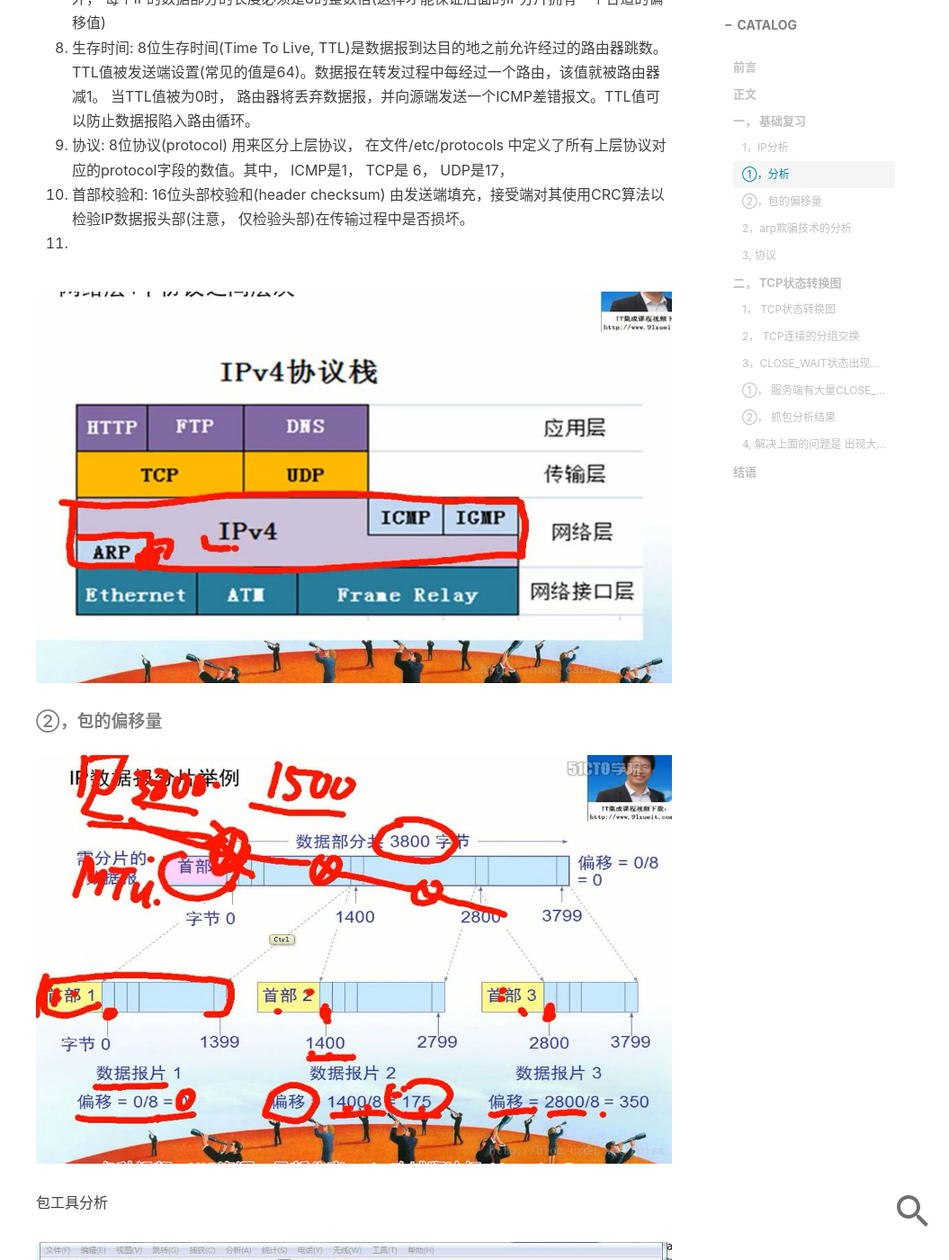
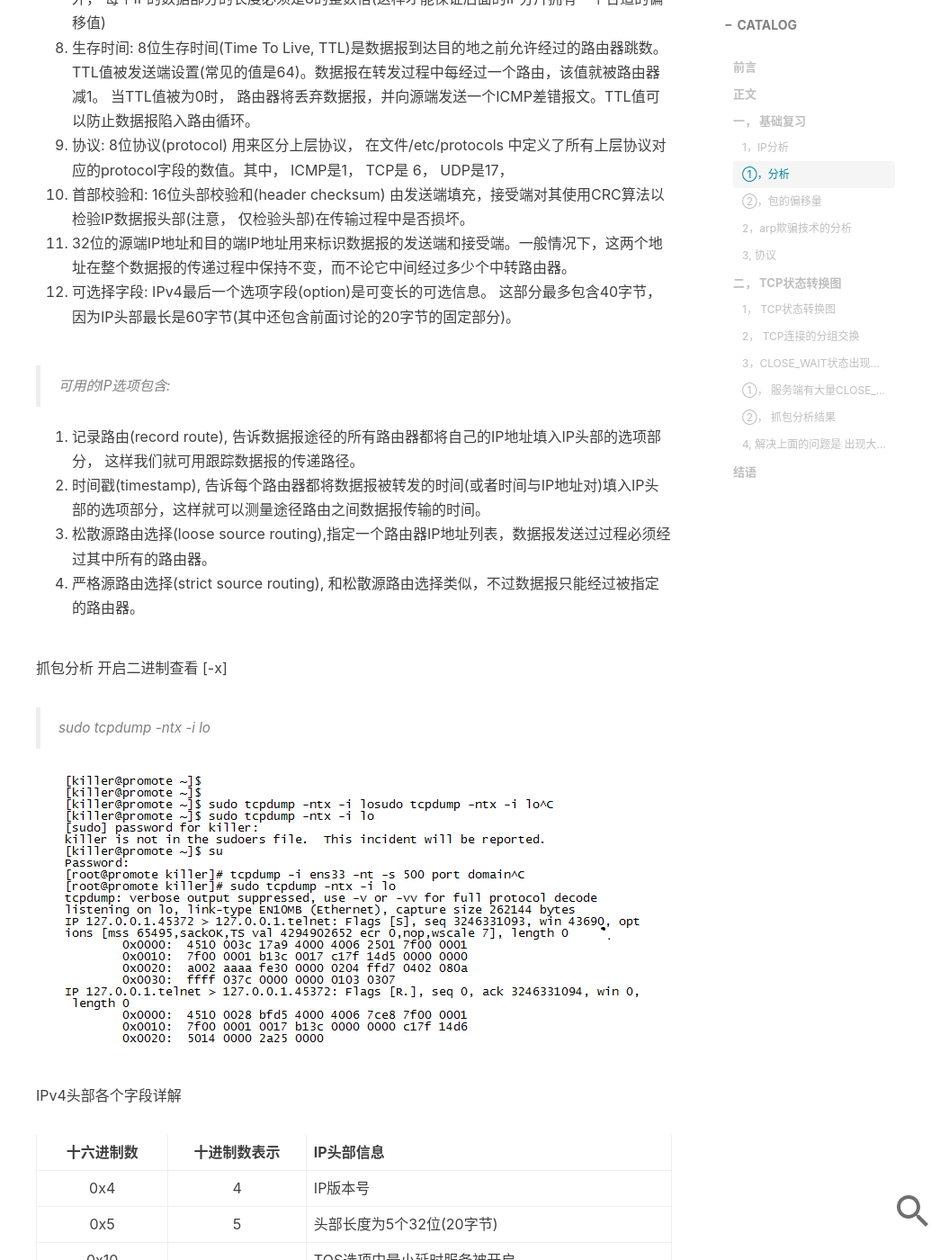
Before and after one commit to chensongpoixs/chensongpoixs.github.io, a Jekyll site: the page built from _posts/2018-02-12-TCP状态转换图.md, in a window 1280 px wide and 1400 px high, scrolled down 2491 px. Shown: the whole window at 90% size, without its empty margins (225-1280 px from the left). Built offline with Jekyll 4.4.1, drawn with Linux system fonts in a browser that asks for light colours; nearby versions of some CDN libraries; formulas are drawn with MathJax 3; comment, search, counter and statistics services are not loaded; some of the changed text lies outside the part shown.

Commit message:
[perfect protocol]

```diff
--- a/_posts/2018-02-12-TCP状态转换图.md
+++ b/_posts/2018-02-12-TCP状态转换图.md
@@ -42,7 +42,41 @@ tags:
 8. 生存时间: 8位生存时间(Time To Live, TTL)是数据报到达目的地之前允许经过的路由器跳数。TTL值被发送端设置(常见的值是64)。数据报在转发过程中每经过一个路由，该值就被路由器减1。 当TTL值被为0时， 路由器将丢弃数据报，并向源端发送一个ICMP差错报文。TTL值可以防止数据报陷入路由循环。
 9. 协议: 8位协议(protocol) 用来区分上层协议， 在文件/etc/protocols 中定义了所有上层协议对应的protocol字段的数值。其中， ICMP是1， TCP是 6， UDP是17，
 10. 首部校验和: 16位头部校验和(header checksum) 由发送端填充，接受端对其使用CRC算法以检验IP数据报头部(注意， 仅检验头部)在传输过程中是否损坏。
-11.
+11. 32位的源端IP地址和目的端IP地址用来标识数据报的发送端和接受端。一般情况下，这两个地址在整个数据报的传递过程中保持不变，而不论它中间经过多少个中转路由器。
+12. 可选择字段: IPv4最后一个选项字段(option)是可变长的可选信息。 这部分最多包含40字节，因为IP头部最长是60字节(其中还包含前面讨论的20字节的固定部分)。
+
+> 可用的IP选项包含:
+
+1. 记录路由(record route), 告诉数据报途径的所有路由器都将自己的IP地址填入IP头部的选项部分， 这样我们就可用跟踪数据报的传递路径。
+2. 时间戳(timestamp), 告诉每个路由器都将数据报被转发的时间(或者时间与IP地址对)填入IP头部的选项部分，这样就可以测量途径路由之间数据报传输的时间。
+3. 松散源路由选择(loose source routing),指定一个路由器IP地址列表，数据报发送过过程必须经过其中所有的路由器。
+4. 严格源路由选择(strict source routing), 和松散源路由选择类似，不过数据报只能经过被指定的路由器。
+
+抓包分析 开启二进制查看 [-x]
+
+> sudo tcpdump -ntx -i lo
+
+![](https://github.com/chensongpoixs/chensongpoixs.github.io/blob/master/img/2018-02-12/ip/lo_tcpdump.png?raw=true)
+
+IPv4头部各个字段详解
+
+|十六进制数|十进制数表示|IP头部信息|
+|:--:|:--:|:--|
+|0x4|4|IP版本号|
+|0x5|5|头部长度为5个32位(20字节)|
+|0x10||TOS选项中最小延时服务被开启|
+|0x003c|60|数据报总长度，60字节|
+|0x17a9||数据报标识(动态的)|
+|0x4||设置了禁止分片标志|
+|0x000|0|分片偏移|
+|0x40|64|TTL被设为64|
+|0x06|6|协议字段为6，表示上层协议是TCP协议|
+|0x2501||IP头部校验和|
+|0x7f000001||32位源端IP地址127.0.0.1|
+|0x7f000001||32位目的端IP地址127.0.0.1|
+||||
+
+telnet服务选择使用具有最小延时的服务
 
 
 ![](https://github.com/chensongpoixs/chensongpoixs.github.io/blob/master/img/2018-02-12/ip/ipv4.jpg?raw=true)
```
Also changed, not shown: README.md, img/2018-02-12/ip/lo_tcpdump.png (added).
